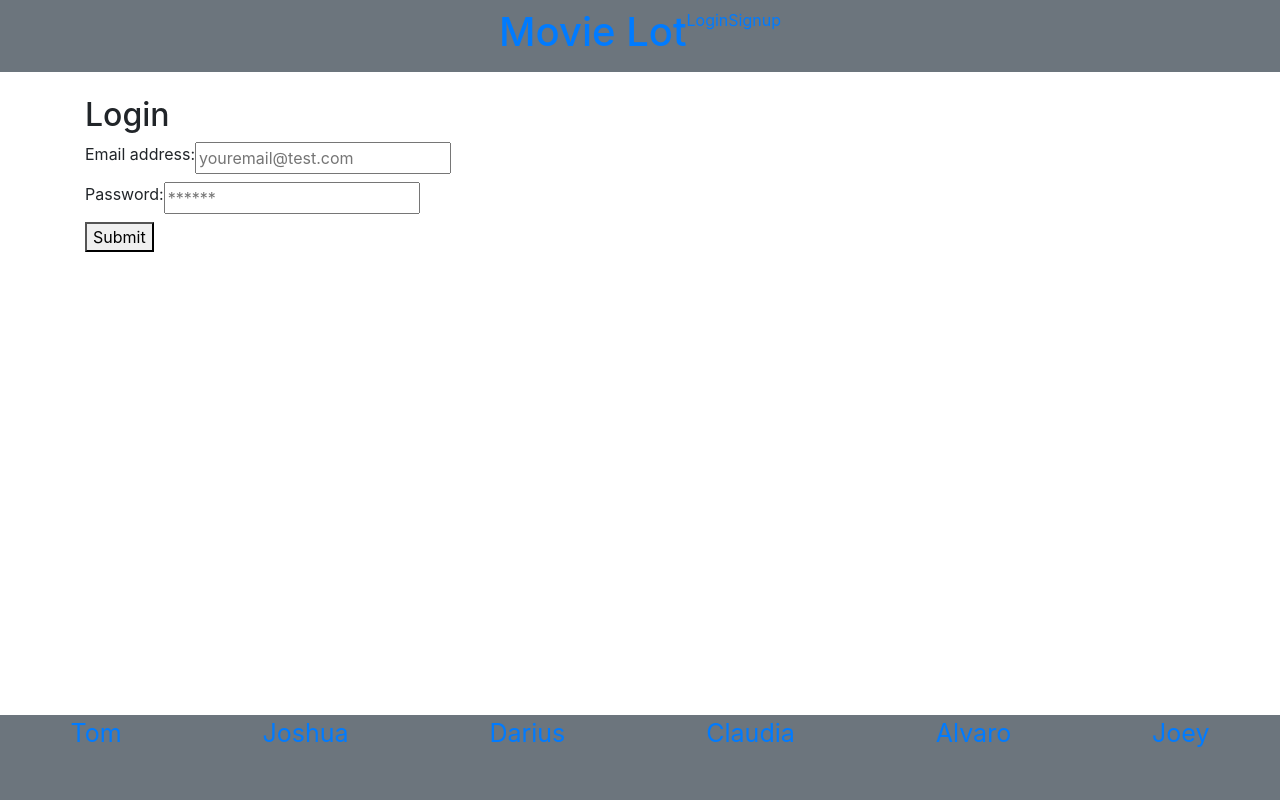
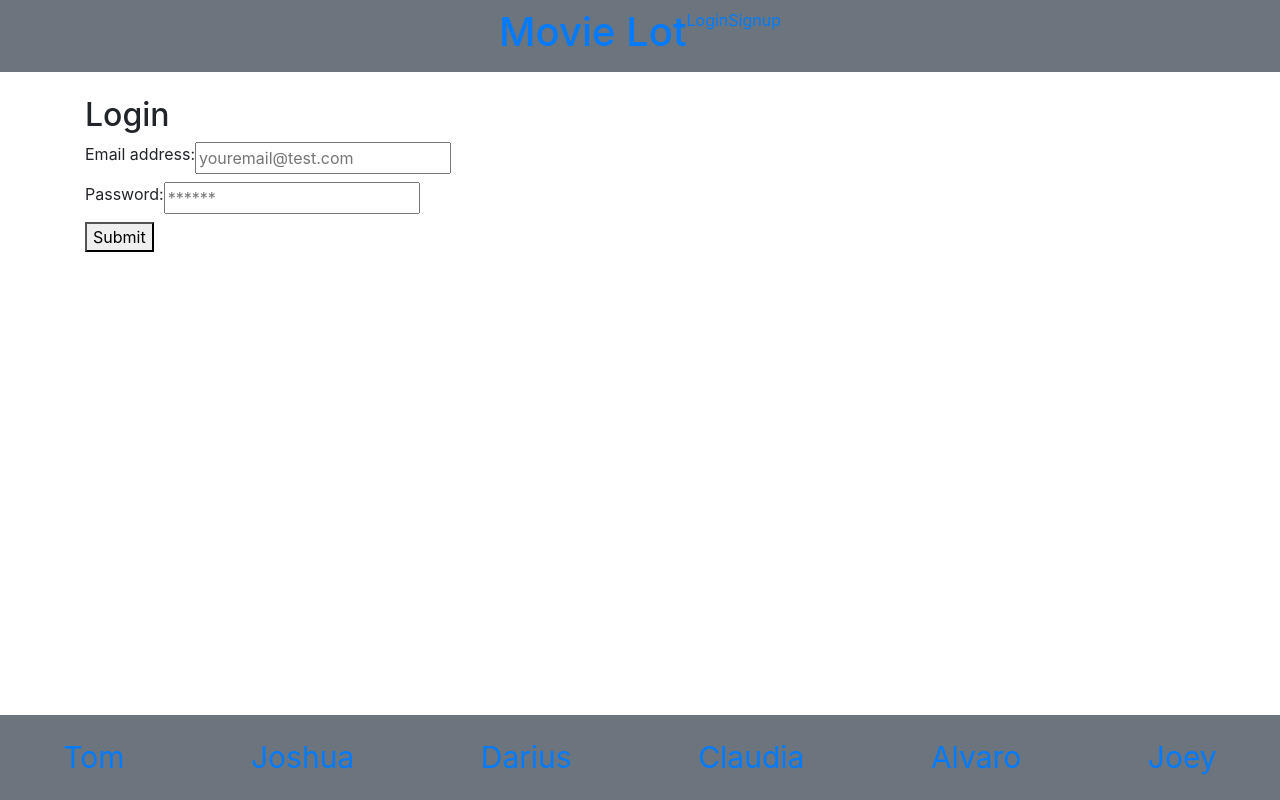
Before and after one commit to layc41/final-countdown, a React (Create React App) app in the folder client/: page /login in a window 1280 px wide. Built offline with nearby package versions, Linux system fonts and the light colour scheme.

Commit message:
changed footer

```diff
--- a/client/src/components/Footer.js
+++ b/client/src/components/Footer.js
@@ -2,27 +2,13 @@ import React from 'react';
 
 function Footer() {
   return (
-    <footer class='bg-secondary'>
-      <ul class="flex-row justify-space-around ">
-        <li>
+    <footer class='bg-secondary flex-row justify-space-around'>
       <a href='https://github.com/tbreazier'>Tom</a>
-        </li>
-        <li>
       <a href='https://github.com/joshuaweisbrodtorres'>Joshua</a>
-        </li>
-        <li>
       <a href='https://github.com/DariusJWright'>Darius</a>
-        </li>
-        <li>
       <a href='https://github.com/layc41'>Claudia</a>
-        </li>
-        <li>
       <a href='https://github.com/asaldana1108'>Alvaro</a>
-        </li>
-        <li>
       <a href='#'>Joey</a>
-        </li>
-      </ul>
     </footer>
   );
 }
--- a/client/src/index.css
+++ b/client/src/index.css
@@ -52,18 +52,10 @@ footer {
   left: 0;
   right: 0;
   height: 85px;
+  align-items: center;
+  font-size: 30px;
 }
 
 li {
   list-style: none;
 }
-
-footer ul {
-  padding: 0;
-  margin: 0;
-}
-
-footer li a {
-  height: 50px;
-  font-size: 25px;
-}
```
Lines whose indentation alone changed are shown as unchanged.
